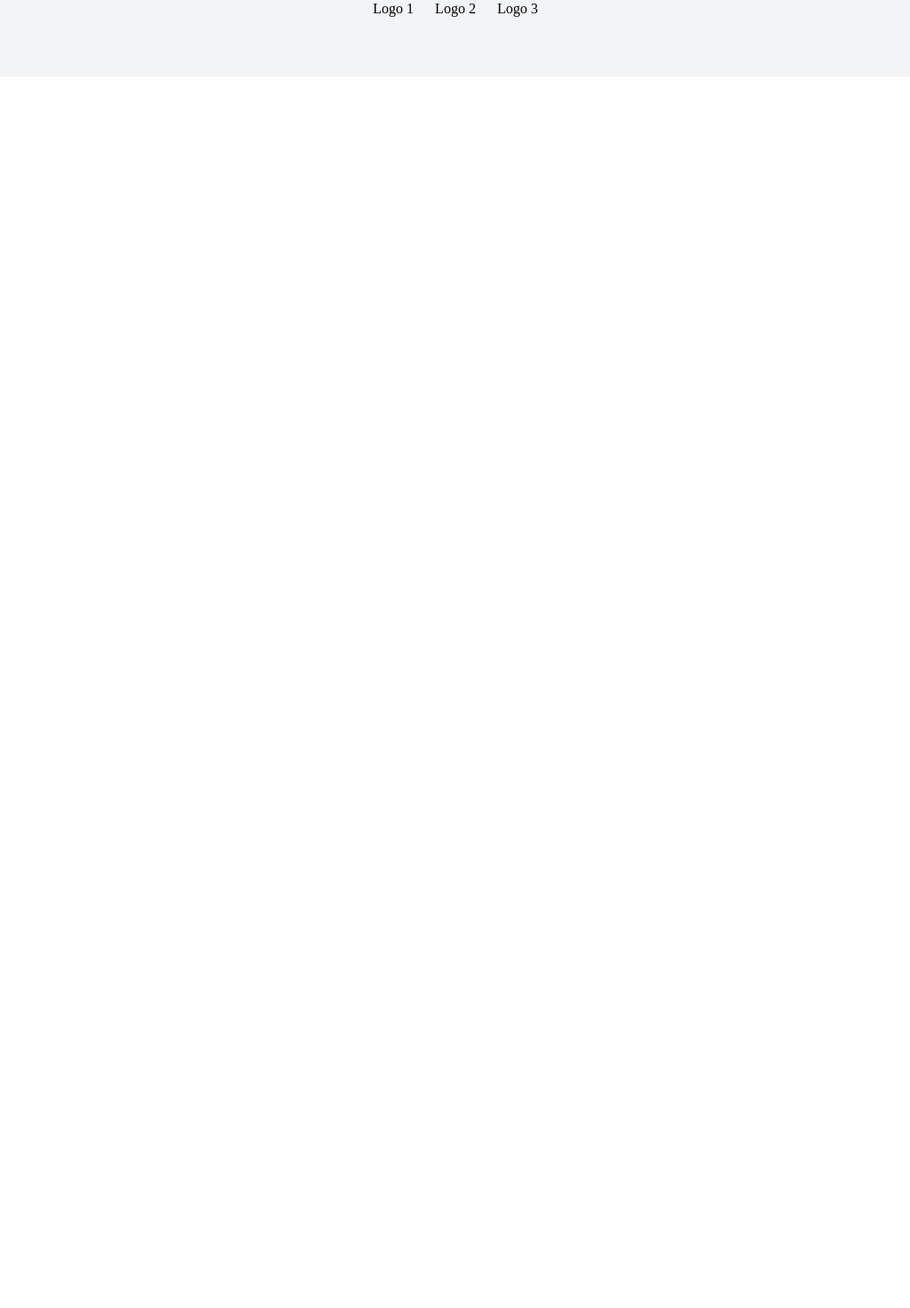
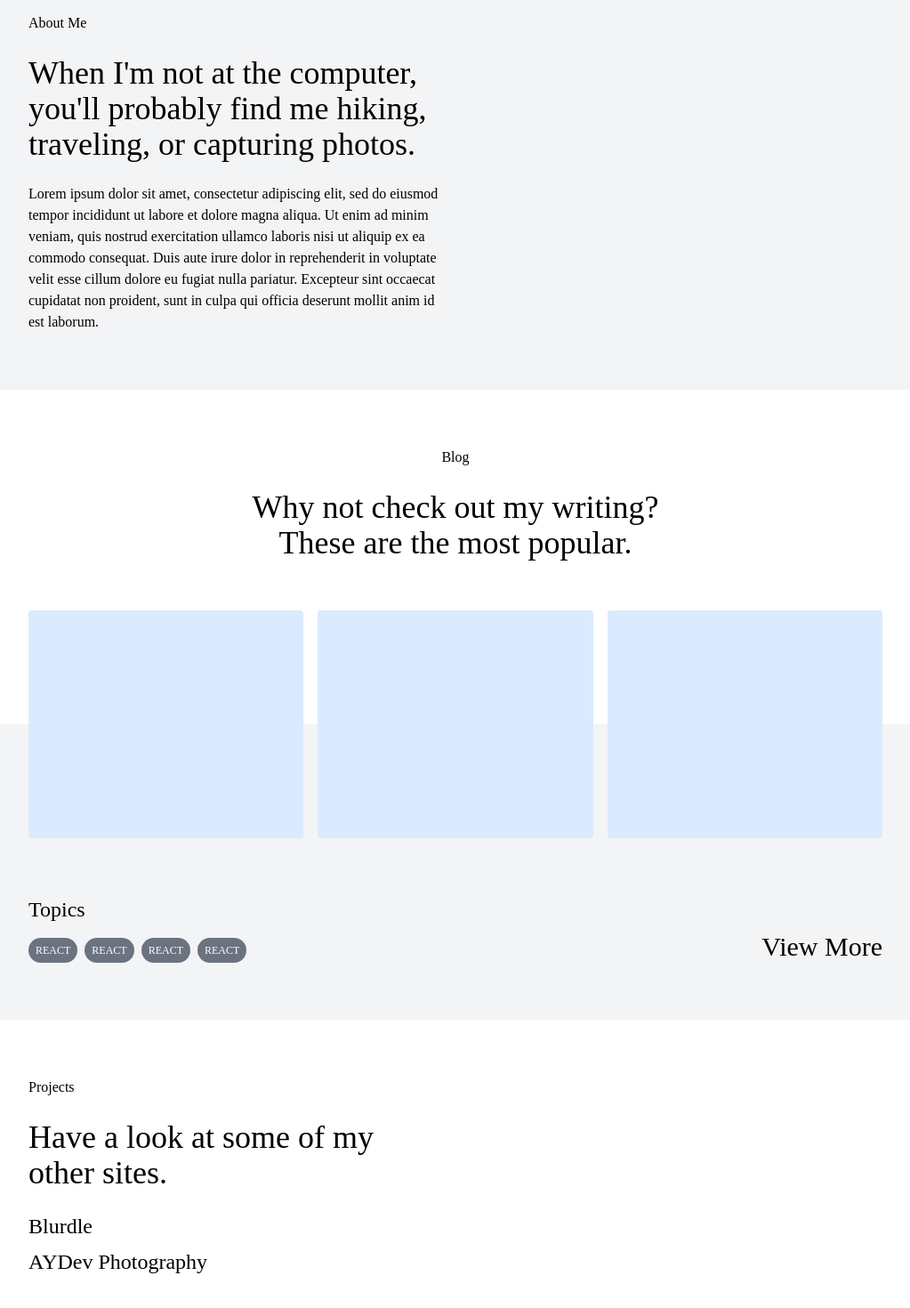
Before and after one commit to AdamMYoung/Portfolio, a Next.js app in the folder apps/development/: page / in a window 1280 px wide. Shown: the part 650-2120 px from the top of the page at 89% size, without its empty margins (128-1151 px from the left). Before the commit the page ends 800 px from the top, so only its background shows below. Built offline with nearby package versions, Linux system fonts and the light colour scheme.

Commit message:
Further page development

```diff
--- a/apps/development/app/layout.tsx
+++ b/apps/development/app/layout.tsx
@@ -13,10 +13,10 @@ export default async function PageLayout({ children }: PageLayoutProps) {
   return (
     <html lang="en-gb">
       <body className="py-16 flex flex-col gap-12">
-        <nav className="grid grid-cols-[1.5fr_1fr] gap-4 justify-between text-4xl section-container">
+        <nav className="grid grid-cols-[1.5fr_1fr] gap-4 justify-between text-3xl md:text-4xl section-container">
           <div>Some Logo</div>
 
-          <div className="flex gap-6">
+          <div className="flex gap-6 ">
             <Link href="/">About</Link>
             <Link href="/blog">Blog</Link>
             <Link href="/contact">Contact</Link>
--- a/apps/development/app/page.tsx
+++ b/apps/development/app/page.tsx
@@ -1,15 +1,16 @@
 import { Metadata } from "next";
 import Image from "next/image";
+import Link from "next/link";
 import selfie from "../src/images/selfie-snow.jpg";
 
 export default function Home() {
   return (
-    <div className="flex flex-col gap-8">
+    <div className="flex flex-col">
       {/* Hero Card */}
-      <div className="grid grid-cols-[1.5fr_1fr] pb-16 section-container">
+      <div className="grid gap-4 md:grid-cols-[1.5fr_1fr] pb-16 section-container">
         <div className="flex flex-col gap-24">
           <div className="flex flex-col gap-4">
-            <h1 className="text-8xl tracking-wide font-medium">
+            <h1 className="text-6xl md:text-8xl tracking-wide font-medium">
               Adam <br /> Young.
             </h1>
             <div className="border-b-8 w-24" />
@@ -22,7 +23,7 @@ export default function Home() {
         </div>
         <div className="flex flex-col gap-6">
           <h2 className="tracking-wider">Introduction</h2>
-          <p className="text-3xl">Front-end Software Engineer, based in Darlington, UK</p>
+          <p className="text-3xl md:text-4xl">Front-end Software Engineer, based in Darlington, UK.</p>
           <p>
             Lorem ipsum dolor sit amet, consectetur adipiscing elit, sed do eiusmod tempor incididunt ut labore et
             dolore magna aliqua. Ut enim ad minim veniam, quis nostrud exercitation ullamco laboris nisi ut aliquip ex
@@ -33,12 +34,66 @@ export default function Home() {
         </div>
       </div>
 
-      <div className="flex py-16 bg-gray-100">
-        {/* Logos */}
-        <div className="flex gap-6 mx-auto">
-          <p>Logo 1</p>
-          <p>Logo 2</p>
-          <p>Logo 3</p>
+      {/* About Me */}
+      <div className="py-16 bg-gray-100">
+        <div className="grid gap-8 md:grid-cols-2 section-container">
+          <div className="flex flex-col gap-6">
+            <h2>About Me</h2>
+            <p className="text-3xl md:text-4xl">When I'm not at the computer, you'll probably find me hiking, traveling, or capturing photos.</p>
+            <p>
+              Lorem ipsum dolor sit amet, consectetur adipiscing elit, sed do eiusmod tempor incididunt ut labore et
+              dolore magna aliqua. Ut enim ad minim veniam, quis nostrud exercitation ullamco laboris nisi ut aliquip ex
+              ea commodo consequat. Duis aute irure dolor in reprehenderit in voluptate velit esse cillum dolore eu fugiat
+              nulla pariatur. Excepteur sint occaecat cupidatat non proident, sunt in culpa qui officia deserunt mollit
+              anim id est laborum.
+            </p>
+          </div>
+        </div>
+      </div>
+
+      {/* Blog */}
+      <div className="pt-16">
+          <div className="section-container flex flex-col gap-6 text-center">
+            <h2>Blog</h2>
+            <p className="text-3xl md:text-4xl">Why not check out my writing? <br/> These are the most popular.</p>
+            <div className="mt-8">
+              <div className="flex gap-4 -mt-32 translate-y-1/2">
+                <div className="w-full h-64 bg-blue-100 rounded"></div>
+                <div className="w-full h-64 bg-blue-100 rounded"></div>
+                <div className="w-full h-64 bg-blue-100 rounded"></div>
+              </div>
+            </div>
+          </div>
+      </div>
+
+       {/* Projects */}
+       <div className="pb-16 pt-48 bg-gray-100">
+        <div className="section-container grid grid-cols-2">
+
+          <div className="flex flex-col gap-4">
+            <h3 className="text-2xl">Topics</h3>
+          <div className="flex items-center gap-2">
+            <Link href="/blog" className="rounded-full px-2 py-1.5 text-xs uppercase text-white bg-gray-500">React</Link>
+            <Link href="/blog" className="rounded-full px-2 py-1.5 text-xs uppercase text-white bg-gray-500">React</Link>
+            <Link href="/blog" className="rounded-full px-2 py-1.5 text-xs uppercase text-white bg-gray-500">React</Link>
+            <Link href="/blog" className="rounded-full px-2 py-1.5 text-xs uppercase text-white bg-gray-500">React</Link>
+          </div>
+          </div>
+          <Link className="text-3xl ml-auto mt-auto" href="/blog">View More</Link>
+        </div>
+      </div>
+
+      {/* Projects */}
+      <div className="py-16">
+      <div className="grid gap-8 md:grid-cols-2 section-container">
+          <div className="flex flex-col gap-6">
+            <h2>Projects</h2>
+            <p className="text-3xl md:text-4xl">Have a look at some of my other sites.</p>
+            <div className="flex flex-col gap-2 items-start text-2xl">
+              <button className="w-auto">Blurdle</button>
+              <button>AYDev Photography</button>
+              </div>
+          </div>
         </div>
       </div>
     </div>
```
